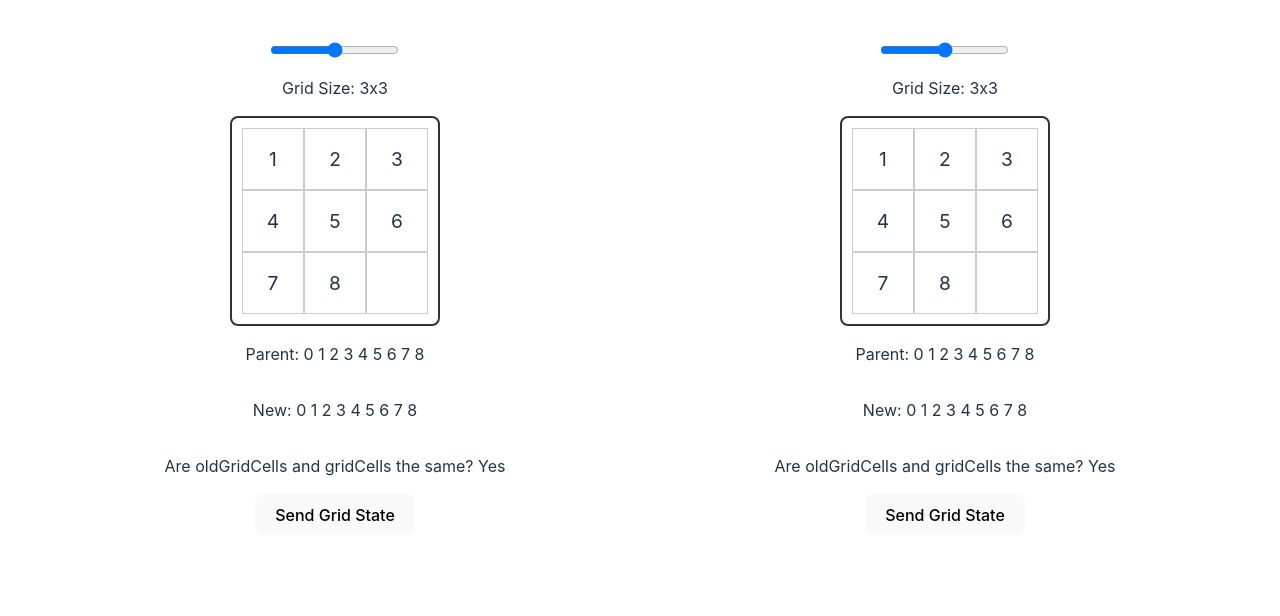
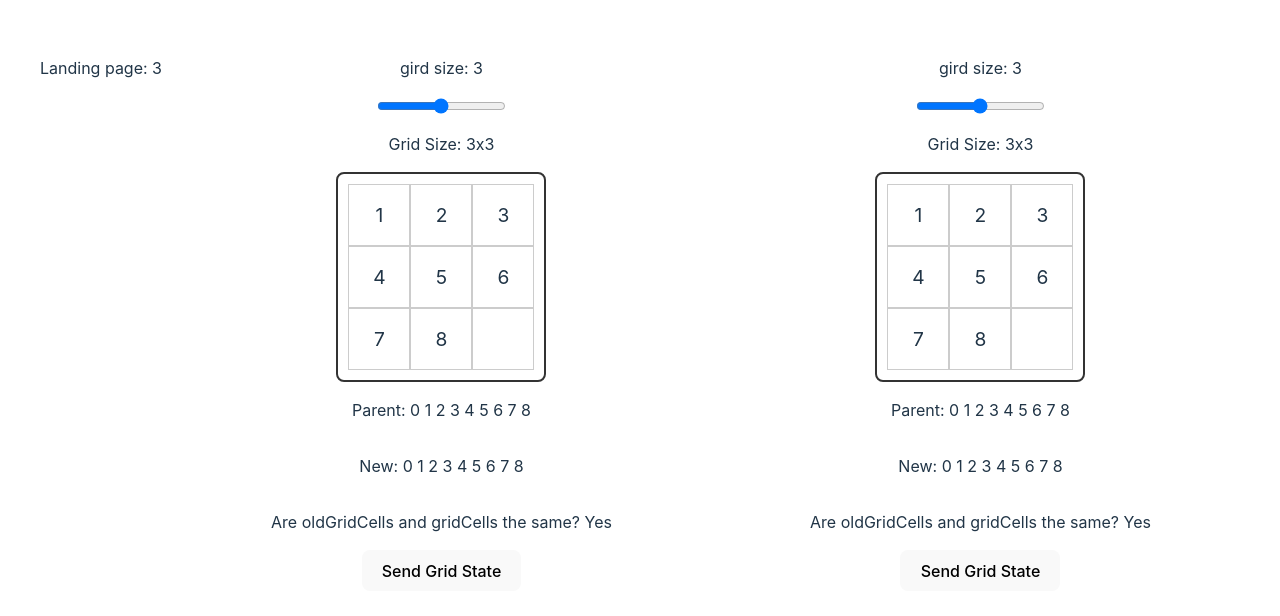
Before and after one commit to arnavjagia/n-puzzle-problem, a React (Vite) app in the folder ui/: page / in a window 1280 px wide. Shown: the top 616 px of the page. Built offline with nearby package versions, Linux system fonts and the light colour scheme.

Commit message:
Sync slider

```diff
--- a/ui/src/Landing/landing.jsx
+++ b/ui/src/Landing/landing.jsx
@@ -1,12 +1,15 @@
+import { useState } from "react";
 import Grid from "../components/Grid/grid";
 import "./landing.css";
 
 function Landing() {
+  const [gridSize, setGridSize] = useState(3); // Initial grid size, e.g., 3x3 grid
   return (
     <>
       <landing-wrapper>
-        <Grid />
-        <Grid />
+        <p>Landing page: {gridSize}</p>
+        <Grid gridsize={gridSize} updateGridSize={setGridSize} />
+        <Grid gridsize={gridSize} updateGridSize={setGridSize} />
       </landing-wrapper>
     </>
   );
--- a/ui/src/components/Grid/grid.jsx
+++ b/ui/src/components/Grid/grid.jsx
@@ -4,10 +4,9 @@ import "./grid.css";
 
 axios.defaults.baseURL = "http://127.0.0.1:8000";
 
-function Grid() {
-  const [gridSize, setGridSize] = useState(3); // Initial grid size, e.g., 3x3 grid
-  const [gridCells, setGridCells] = useState(generateGridCells(gridSize));
-  const [oldGridCells, setOldGridCells] = useState(generateGridCells(gridSize));
+function Grid({ gridsize, updateGridSize }) {
+  const [gridCells, setGridCells] = useState(generateGridCells(gridsize));
+  const [oldGridCells, setOldGridCells] = useState(generateGridCells(gridsize));
 
   // Function to generate initial grid cells
   function generateGridCells(size) {
@@ -20,7 +19,7 @@ function Grid() {
 
   // Function to handle tile click
   const handleTileClick = (clickedIndex) => {
-    const emptyIndex = gridCells.indexOf(gridSize * gridSize - 1); // Find index of the empty cell
+    const emptyIndex = gridCells.indexOf(gridsize * gridsize - 1); // Find index of the empty cell
     if (isAdjacent(clickedIndex, emptyIndex)) {
       // Swap the clicked tile with the empty tile
       const newGridCells = [...gridCells];
@@ -35,31 +34,31 @@ function Grid() {
 
   // Function to check if two cells are adjacent
   const isAdjacent = (index1, index2) => {
-    const row1 = Math.floor(index1 / gridSize);
-    const col1 = index1 % gridSize;
-    const row2 = Math.floor(index2 / gridSize);
-    const col2 = index2 % gridSize;
+    const row1 = Math.floor(index1 / gridsize);
+    const col1 = index1 % gridsize;
+    const row2 = Math.floor(index2 / gridsize);
+    const col2 = index2 % gridsize;
 
     return (
       Math.abs(row1 - row2) + Math.abs(col1 - col2) === 1 // Check if they are adjacent (horizontally or vertically)
     );
   };
 
-  // Render the grid based on the gridSize and gridCells
+// Render the grid based on the gridSize and gridCells
   const renderGrid = () => {
-    const cellSize = `${100 / gridSize}+5%`; // Calculate cell size dynamically
+    const cellSize = `${100 / gridsize}+5%`; // Calculate cell size dynamically
 
     return gridCells.map((cellIndex, index) => (
       <div
         key={cellIndex}
         className={`grid-cell ${
-          cellIndex === gridSize * gridSize - 1 ? "empty-cell" : ""
+          cellIndex === gridsize * gridsize - 1 ? "empty-cell" : ""
         }`}
         style={{ width: cellSize, height: cellSize }} // Set dynamic width and height
         onClick={() => handleTileClick(index)}
       >
         {/* Display the tile number (or empty space) */}
-        {cellIndex !== gridSize * gridSize - 1 ? cellIndex + 1 : ""}
+        {cellIndex !== gridsize * gridsize - 1 ? cellIndex + 1 : ""}
       </div>
     ));
   };
@@ -67,13 +66,13 @@ function Grid() {
   // Function to handle slider change and update grid size
   const handleSliderChange = (event) => {
     const newSize = parseInt(event.target.value, 10);
-    setGridSize(newSize);
+    updateGridSize(newSize);
     setGridCells(generateGridCells(newSize));
     setOldGridCells(generateGridCells(newSize));
   };
 
   // Calculate grid template columns dynamically based on gridSize
-  const gridTemplateColumns = `repeat(${gridSize}, 1fr)`;
+  const gridTemplateColumns = `repeat(${gridsize}, 1fr)`;
 
   // Check if oldGridCells and gridCells have the same values
   const areArraysEqual = JSON.stringify(oldGridCells) === JSON.stringify(gridCells);
@@ -97,19 +96,20 @@ function Grid() {
 
   return (
     <grid-wrap>
+      <p>gird size: {gridsize}</p>
       <div className="grid-container">
         {/* Slider to control grid size */}
         <input
           type="range"
           min="2"
           max="4"
-          value={gridSize}
+          value={gridsize}
           onChange={handleSliderChange}
         />
 
         {/* Display the current grid size */}
         <p>
-          Grid Size: {gridSize}x{gridSize}
+          Grid Size: {gridsize}x{gridsize}
         </p>
 
         {/* Render the grid based on the gridSize */}
```
